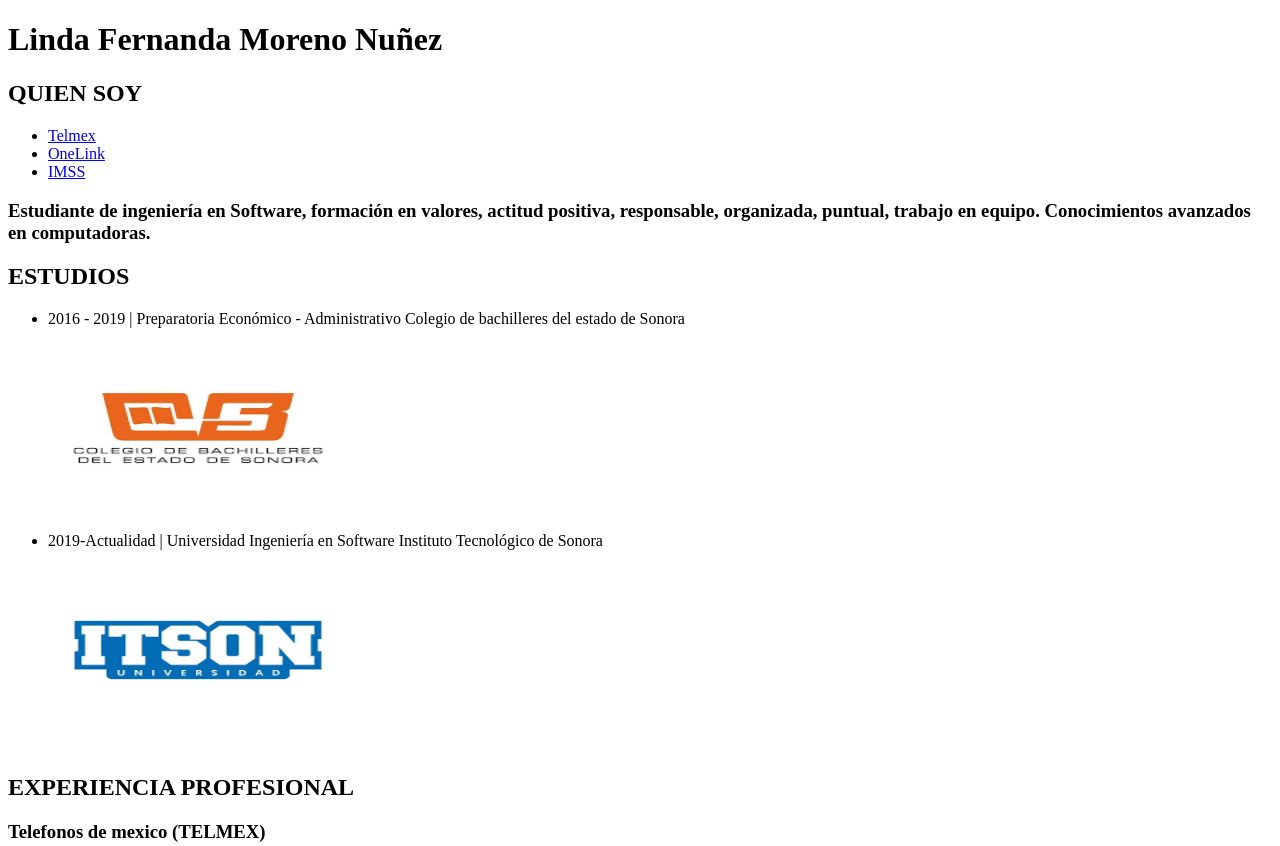
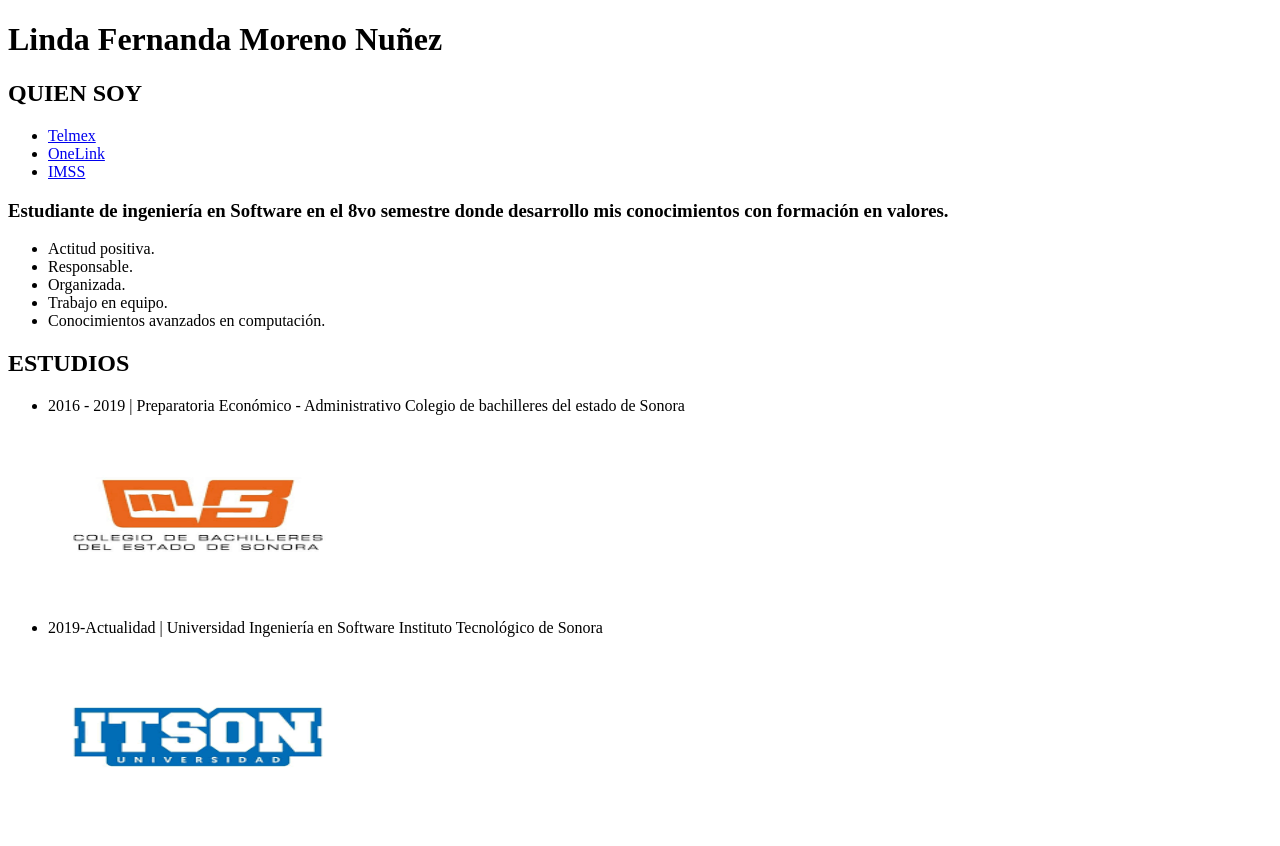
Before and after one commit to linmoreno/curriculum-vitae-web, a plain HTML site: page index.html in a window 1280 px wide. Shown: the top 846 px of the page. Drawn offline with Linux system fonts and the light colour scheme.

Commit message:
listado de valores

```diff
--- a/index.html
+++ b/index.html
@@ -15,8 +15,16 @@
         <li><a href="#oneLink">OneLink</a></li>
         <li><a href="#imss">IMSS</a></li>
     </ul>
-    <h3>Estudiante de ingeniería en Software, formación en valores, actitud positiva, responsable, organizada, puntual, trabajo en equipo. Conocimientos avanzados en computadoras.
-    </h3>
+
+
+    <h3>Estudiante de ingeniería en Software en el 8vo semestre donde desarrollo mis conocimientos con formación en valores.</h3>
+    <ul>
+        <li>Actitud positiva.</li>
+        <li>Responsable.</li>
+        <li>Organizada.</li>
+        <li>Trabajo en equipo.</li>
+        <li>Conocimientos avanzados en computación.</li>
+    </ul>
 
     <h2 id="estudios">ESTUDIOS</h2>
     <ul>
```
